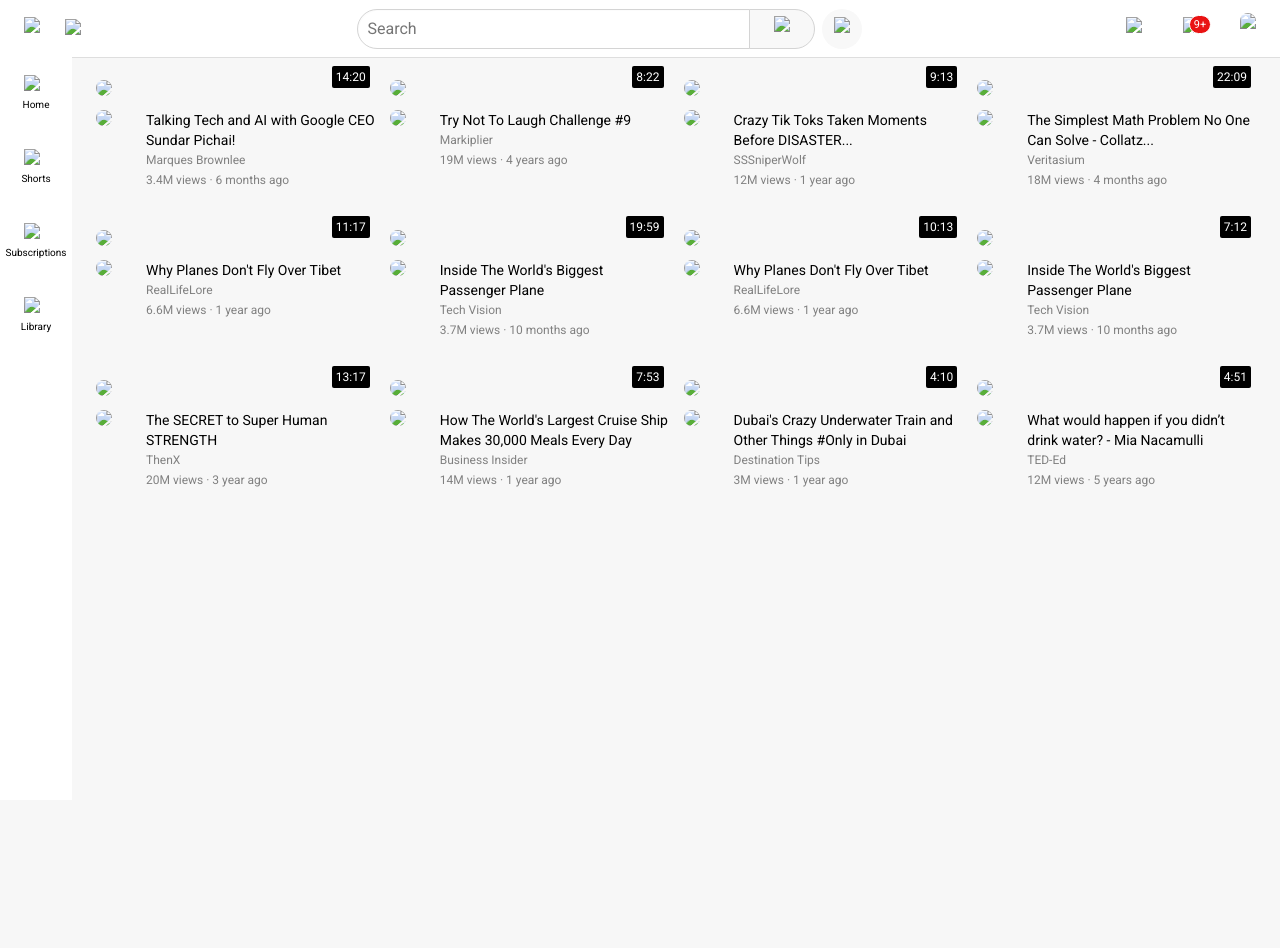
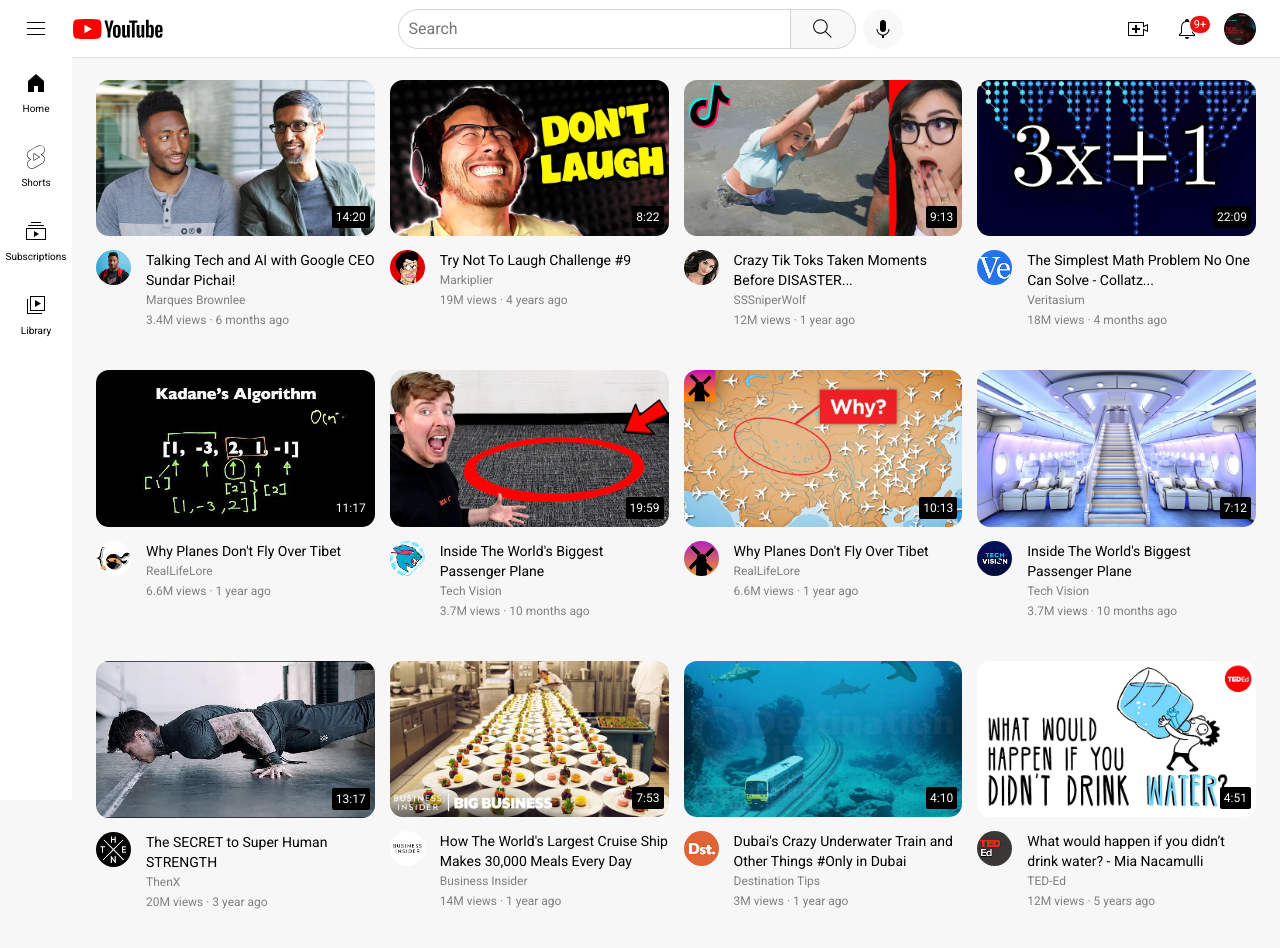
Before and after one commit to Niyas26726/youTube-Clone, a plain HTML site: page index.html in a window 1280 px wide. Before the commit the page ends 800 px from the top, so only its background shows below. Drawn offline with Linux system fonts and the light colour scheme.

Commit message:
Update index.html

```diff
--- a/index.html
+++ b/index.html
@@ -35,9 +35,9 @@
 
     <div class="left-section-div">
 
-      <img class="hamburger-menu" src="/You tube/Icons/hamburger-menu.svg">
+      <img class="hamburger-menu" src="Icons/hamburger-menu.svg">
 
-      <img class="youtube-logo" src="/You tube/Icons/youtube-logo.svg">
+      <img class="youtube-logo" src="Icons/youtube-logo.svg">
 
     </div>
 
@@ -47,7 +47,7 @@
 
       <button class="search-buttons" >
 
-        <img class="search-icons" src="/You tube/Icons/search.svg">
+        <img class="search-icons" src="Icons/search.svg">
 
         <div class="tooltip">
 
@@ -59,7 +59,7 @@
 
       <button class="voice-search-button">
 
-        <img class="voice-search-icons" src="/You tube/Icons/voice-search-icon.svg">
+        <img class="voice-search-icons" src="Icons/voice-search-icon.svg">
 
         <div class="tooltip">
 
@@ -75,7 +75,7 @@
 
       <div class="upload-icon-container">
 
-        <img class="upload-icon" src="/You tube/Icons/upload.svg">
+        <img class="upload-icon" src="Icons/upload.svg">
 
         <div class="tooltip">
 
@@ -87,7 +87,7 @@
 
       <div class="notifications-icon-container">
 
-        <img class="notifications-icon" src="/You tube/Icons/notifications.svg">
+        <img class="notifications-icon" src="Icons/notifications.svg">
 
         <div class="notifications-count">
 
@@ -103,7 +103,7 @@
 
       </div>
 
-      <img class="curren-user-pic" src="/You tube/channel profiles/MyProfilePic.jpg">
+      <img class="curren-user-pic" src="channel profiles/MyProfilePic.jpg">
 
     </div>
 
@@ -114,7 +114,7 @@
 
     <div class="sidebar-link">
 
-      <img src="/You tube/Sidebar Icons/home.svg">
+      <img src="Sidebar Icons/home.svg">
 
       <div>Home</div>
 
@@ -122,7 +122,7 @@
 
     <div class="sidebar-link">
 
-      <img src="/You tube/Sidebar Icons/youtube-shorts.svg">
+      <img src="Sidebar Icons/youtube-shorts.svg">
 
       <div>Shorts</div>
 
@@ -130,7 +130,7 @@
 
     <div class="sidebar-link">
 
-      <img src="/You tube/Sidebar Icons/subscriptions.svg">
+      <img src="Sidebar Icons/subscriptions.svg">
 
       <div>Subscriptions</div>
 
@@ -138,7 +138,7 @@
 
     <div class="sidebar-link">
 
-      <img src="/You tube/Sidebar Icons/library.svg ">
+      <img src="Sidebar Icons/library.svg ">
 
       <div>Library</div>
 
@@ -155,7 +155,7 @@
 
         <a href="https://www.youtube.com/watch?v=n2RNcPRtAiY">
 
-          <img class="thumbnail" src="/You tube/thumbnails/thumbnail-1.webp">
+          <img class="thumbnail" src="thumbnails/thumbnail-1.webp">
 
         </a>
 
@@ -173,7 +173,7 @@
 
           <a href="https://www.youtube.com/c/mkbhd">
 
-            <img class="channel-profile" src="/You tube/channel profiles/channel-1.jpeg">
+            <img class="channel-profile" src="channel profiles/channel-1.jpeg">
 
           </a>
 
@@ -225,7 +225,7 @@
 
         <a href="https://www.youtube.com/watch?v=mP0RAo9SKZk">
 
-          <img class="thumbnail" src="/You tube/thumbnails/thumbnail-2.webp">
+          <img class="thumbnail" src="thumbnails/thumbnail-2.webp">
 
         </a>
 
@@ -243,7 +243,7 @@
 
           <a href="https://www.youtube.com/c/markiplier">
 
-            <img class="channel-profile" src="/You tube/channel profiles/channel-2.jpeg">
+            <img class="channel-profile" src="channel profiles/channel-2.jpeg">
 
           </a>
 
@@ -290,7 +290,7 @@
 
         <a href="https://www.youtube.com/watch?v=FgjPQQeTh1w">
 
-          <img class="thumbnail" src="/You tube/thumbnails/thumbnail-3.webp">
+          <img class="thumbnail" src="thumbnails/thumbnail-3.webp">
 
         </a>
 
@@ -308,7 +308,7 @@
 
           <a href="https://www.youtube.com/user/SSSniperWolf">
 
-            <img class="channel-profile" src="/You tube/channel profiles/channel-3.jpeg">
+            <img class="channel-profile" src="channel profiles/channel-3.jpeg">
 
           </a>
 
@@ -355,7 +355,7 @@
 
         <a href="https://www.youtube.com/watch?v=094y1Z2wpJgw">
 
-          <img class="thumbnail" src="/You tube/thumbnails/thumbnail-4.webp">
+          <img class="thumbnail" src="thumbnails/thumbnail-4.webp">
 
         </a>
 
@@ -373,7 +373,7 @@
 
           <a href="https://www.youtube.com/c/veritasium">
 
-            <img class="channel-profile" src="/You tube/channel profiles/channel-4.jpeg">
+            <img class="channel-profile" src="channel profiles/channel-4.jpeg">
 
           </a>
 
@@ -421,7 +421,7 @@
 
         <a href="https://www.youtube.com/watch?v=86CQq3pKSUw">
 
-          <img class="thumbnail" src="/You tube/thumbnails/thumbnail-5.webp">
+          <img class="thumbnail" src="thumbnails/thumbnail-5.webp">
 
         </a>
 
@@ -439,7 +439,7 @@
 
           <a href="https://www.youtube.com/c/CSDojo">
 
-            <img class="channel-profile" src="/You tube/channel profiles/channel-5.jpeg">
+            <img class="channel-profile" src="channel profiles/channel-5.jpeg">
 
           </a>
 
@@ -486,7 +486,7 @@
 
         <a href="https://www.youtube.com/watch?v=yXWw0_UfSFg">
 
-          <img class="thumbnail" src="/You tube/thumbnails/thumbnail-6.webp">
+          <img class="thumbnail" src="thumbnails/thumbnail-6.webp">
 
         </a>
 
@@ -504,7 +504,7 @@
 
           <a href="https://www.youtube.com/channel/UCX6OQ3DkcsbYNE6H8uQQuVA">
 
-            <img class="channel-profile" src="/You tube/channel profiles/channel-6.jpeg">
+            <img class="channel-profile" src="channel profiles/channel-6.jpeg">
 
           </a>
 
@@ -552,7 +552,7 @@
 
         <a href="https://www.youtube.com/watch?v=fNVa1qMbF9Y">
 
-          <img class="thumbnail" src="/You tube/thumbnails/thumbnail-7.webp">
+          <img class="thumbnail" src="thumbnails/thumbnail-7.webp">
 
         </a>
 
@@ -570,7 +570,7 @@
 
           <a href="https://www.youtube.com/channel/UCP5tjEmvPItGyLhmjdwP7Ww">
 
-            <img class="channel-profile" src="/You tube/channel profiles/channel-7.jpeg">
+            <img class="channel-profile" src="channel profiles/channel-7.jpeg">
 
           </a>
 
@@ -622,7 +622,7 @@
 
         <a href="https://www.youtube.com/watch?v=lFm4EM1juls">
 
-          <img class="thumbnail" src="/You tube/thumbnails/thumbnail-8.webp">
+          <img class="thumbnail" src="thumbnails/thumbnail-8.webp">
 
         </a>
 
@@ -640,7 +640,7 @@
 
           <a href="https://www.youtube.com/channel/UCHAK6CyegY22Zj2GWrcaIxg">
 
-            <img class="channel-profile" src="/You tube/channel profiles/channel-8.jpeg">
+            <img class="channel-profile" src="channel profiles/channel-8.jpeg">
 
           </a>
 
@@ -688,7 +688,7 @@
 
         <a href="https://www.youtube.com/watch?v=ixmxOlcrlUc">
 
-          <img class="thumbnail" src="/You tube/thumbnails/thumbnail-9.webp">
+          <img class="thumbnail" src="thumbnails/thumbnail-9.webp">
 
         </a>
 
@@ -706,7 +706,7 @@
 
           <a href="https://www.youtube.com/c/OFFICIALTHENXSTUDIOS">
 
-            <img class="channel-profile" src="/You tube/channel profiles/channel-9.jpeg">
+            <img class="channel-profile" src="channel profiles/channel-9.jpeg">
 
           </a>
 
@@ -753,7 +753,7 @@
 
         <a href="https://www.youtube.com/watch?v=R2vXbFp5C9o">
 
-          <img class="thumbnail" src="/You tube/thumbnails/thumbnail-10.webp">
+          <img class="thumbnail" src="thumbnails/thumbnail-10.webp">
 
         </a>
 
@@ -771,7 +771,7 @@
 
           <a href="https://www.youtube.com/user/businessinsider">
 
-            <img class="channel-profile" src="/You tube/channel profiles/channel-10.jpeg">
+            <img class="channel-profile" src="channel profiles/channel-10.jpeg">
 
           </a>
 
@@ -820,7 +820,7 @@
 
         <a href="https://www.youtube.com/watch?v=0nZuYyXET3s">
 
-          <img class="thumbnail" src="/You tube/thumbnails/thumbnail-11.webp">
+          <img class="thumbnail" src="thumbnails/thumbnail-11.webp">
 
         </a>
 
@@ -838,7 +838,7 @@
 
           <a href="https://www.youtube.com/c/Destinationtips">
 
-            <img class="channel-profile" src="/You tube/channel profiles/channel-11.jpeg">
+            <img class="channel-profile" src="channel profiles/channel-11.jpeg">
 
           </a>
 
@@ -886,7 +886,7 @@
 
         <a href="https://www.youtube.com/watch?v=9iMGFqMmUFs">
 
-          <img class="thumbnail" src="/You tube/thumbnails/thumbnail-12.webp">
+          <img class="thumbnail" src="thumbnails/thumbnail-12.webp">
 
         </a>
 
@@ -904,7 +904,7 @@
 
           <a href="https://www.youtube.com/teded">
 
-            <img class="channel-profile" src="/You tube/channel profiles/channel-12.jpeg">
+            <img class="channel-profile" src="channel profiles/channel-12.jpeg">
 
           </a>
 
```
